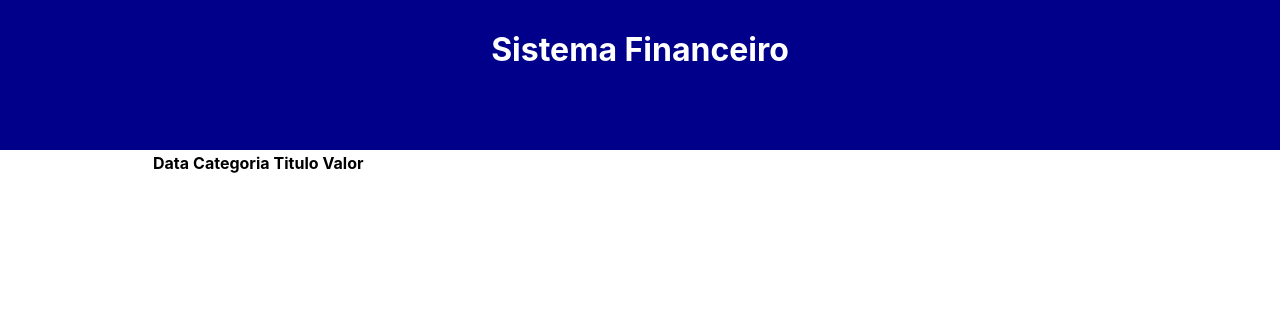
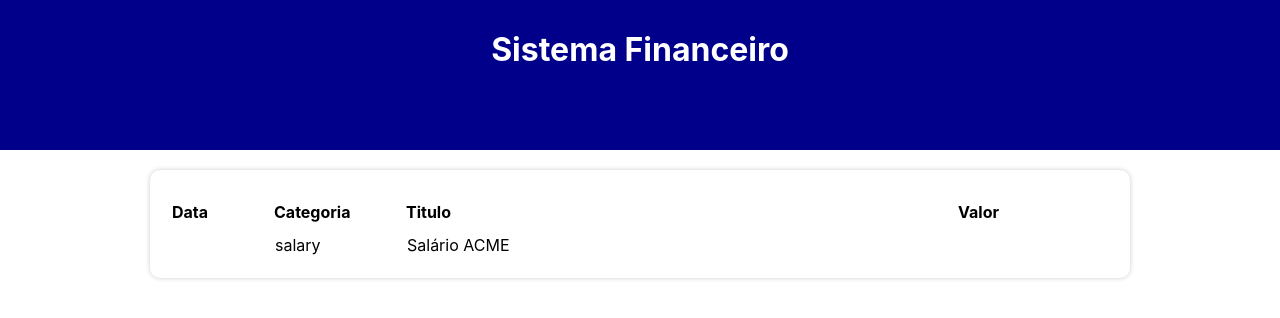
Before and after one commit to JuanMLima/Gestor-de-despesas, a React (Create React App) app: page / in a window 1280 px wide. Shown: the top 318 px of the page. Built offline with nearby package versions, Linux system fonts and the light colour scheme.

Commit message:
Tabela de item

```diff
--- a/src/App.tsx
+++ b/src/App.tsx
@@ -29,7 +29,7 @@
 
       {/* Área de inserção */}
 
-      <TableArea/>
+      <TableArea list={filteredList} />
 
      </C.Body>
     </C.Container>
--- a/src/components/TableArea/index.tsx
+++ b/src/components/TableArea/index.tsx
@@ -1,18 +1,32 @@
 import * as C from '../TableArea/styles';
+import { Item } from '../../types/Item';
 
-export const TableArea = () => {
+
+type Props = {
+    list: Item[]
+}
+
+export const TableArea = ({ list }: Props) => {
     return(
         <C.Table>
             <thead>
                 <tr>
-                    <C.TableHeadColumn>Data</C.TableHeadColumn>
-                    <C.TableHeadColumn>Categoria</C.TableHeadColumn>
+                    <C.TableHeadColumn width={100}>Data</C.TableHeadColumn>
+                    <C.TableHeadColumn width={130}>Categoria</C.TableHeadColumn>
                     <C.TableHeadColumn>Titulo</C.TableHeadColumn>
-                    <C.TableHeadColumn>Valor</C.TableHeadColumn>
+                    <C.TableHeadColumn width={150}>Valor</C.TableHeadColumn>
                 </tr>
             </thead>
             <tbody>
+                {list.map((item, index)=>(
+                    <tr key={index}>
+                        <td></td>
+                        <td>{item.category}</td>
+                        <td>{item.title}</td>
+                        <td></td>
+                    </tr>
 
+                ))}
             </tbody>
         </C.Table>
     );
--- a/src/components/TableArea/styles.ts
+++ b/src/components/TableArea/styles.ts
@@ -1,5 +1,17 @@
 import styled from 'styled-components';
 
-export const Table = styled.table``;
+export const Table = styled.table`
+    width: 100%;
+    background-color: #FFF;
+    padding: 20px;
+    box-shadow: 0px 0px 5px #CCC;
+    border-radius: 10px;
+    margin-top: 20px;
+`;
 
-export const TableHeadColumn = styled.th``;
+export const TableHeadColumn = styled.th<{ width?: number}>`
+    width: ${props => props.width ? `${props.width}px` : 'auto'};
+    padding: 10px 0;
+    text-align: left;
+
+`;
--- a/src/data/items.ts
+++ b/src/data/items.ts
@@ -1,8 +1,8 @@
 import { Item } from '../types/Item';
 export const items: Item[] = [
-    { date: new Date(2021, 9, 15), category: 'food', title: 'McDonalds', value: 32.12 },
-    { date: new Date(2021, 9, 15), category: 'food', title: 'Burger King', value: 28 },
-    { date: new Date(2021, 9, 16), category: 'rent', title: 'Aluguel apt', value: 2300 },
-    { date: new Date(2021, 9, 15), category: 'salary', title: 'Salário ACME', value: 32.12 },
+    { date: new Date(2022, 9, 26), category: 'food', title:'McDonalds', value: 32.12 },
+    { date: new Date(2022, 9, 26), category: 'food', title:'Burger King', value: 28 },
+    { date: new Date(2022, 10, 27), category: 'rent', title:'Aluguel apt', value: 2300 },
+    { date: new Date(2022, 8, 25), category: 'salary', title:'Salário ACME', value: 32.12 },
 
 ];
```
